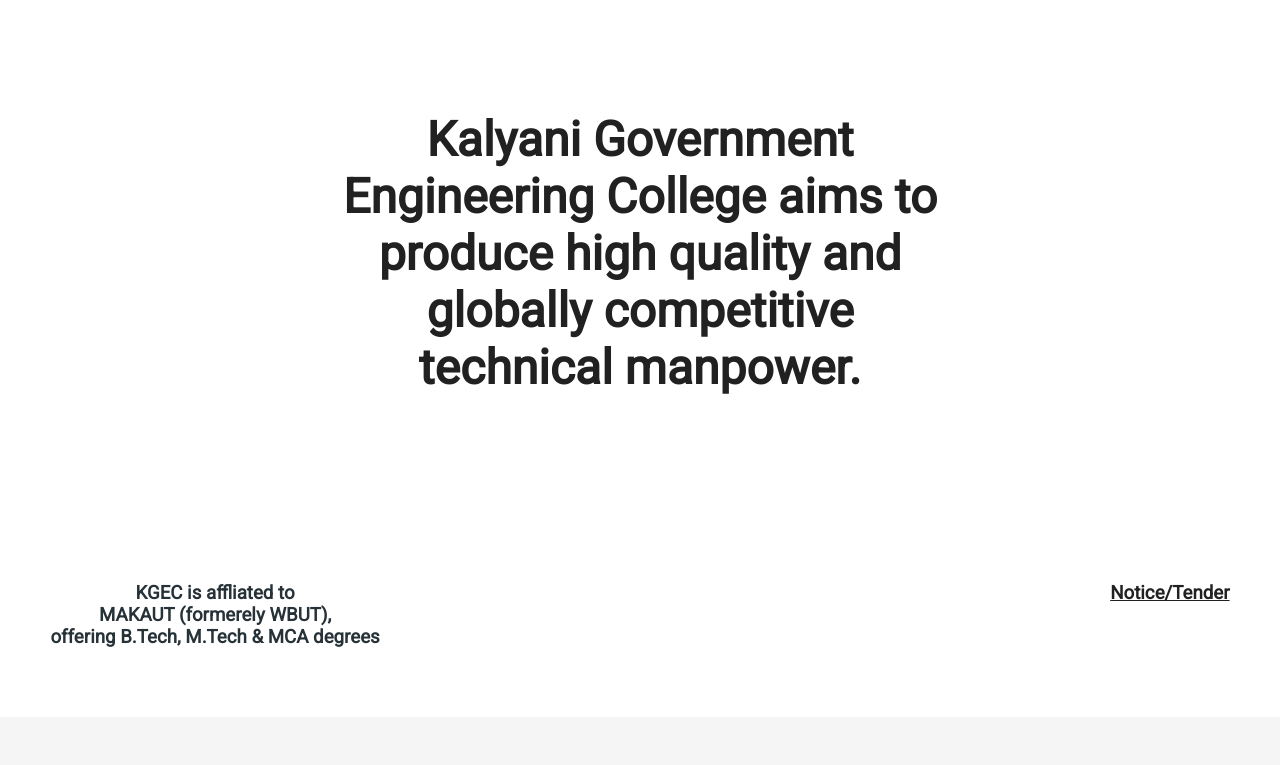
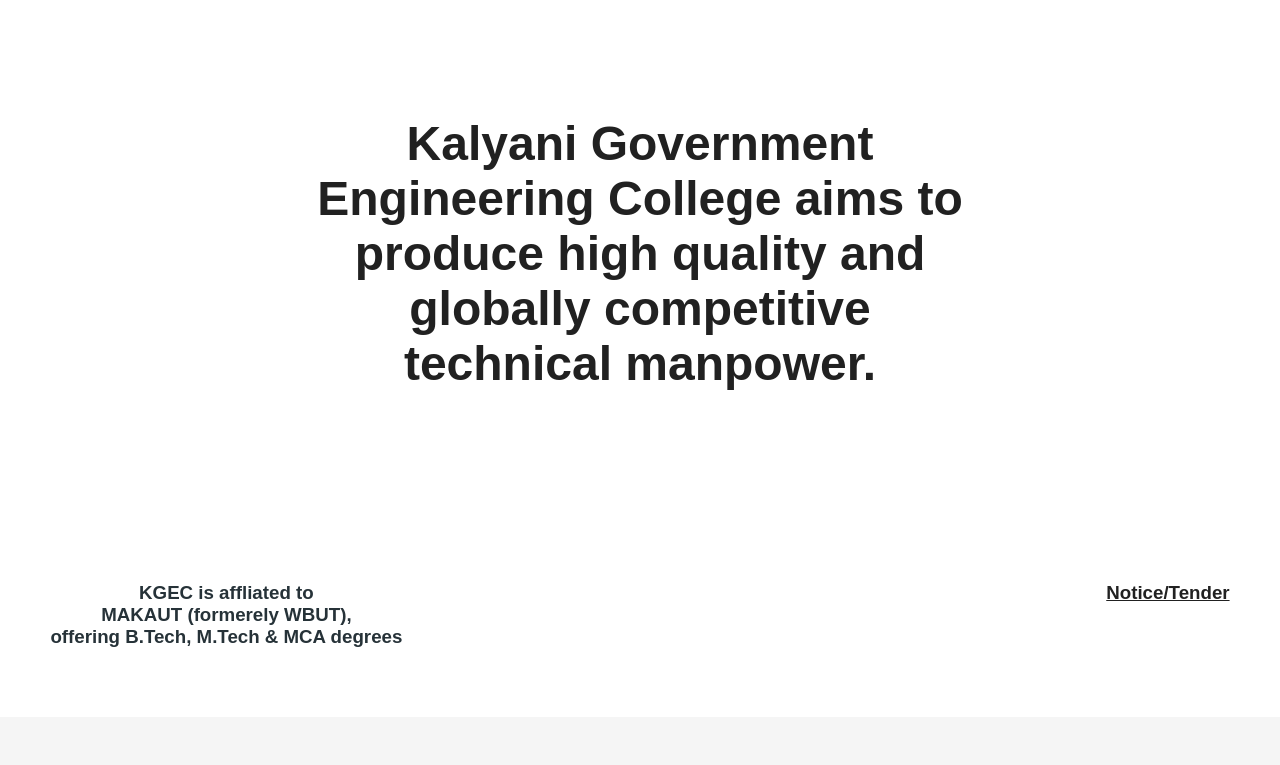
Before and after one commit to DeepSarkars/kgec, a plain HTML site: page index.html in a window 1280 px wide. Shown: the part 83-848 px from the top of the page. Drawn offline with Linux system fonts and the light colour scheme.

Commit message:
font change

```diff
--- a/css/index.css
+++ b/css/index.css
@@ -9,7 +9,7 @@ html {
     left: 0;
     top: 0;
     font-size: 100%;
-    font-family: 'Roboto', sans-serif;
+    font-family: sans-serif;
     color: #263238;
     box-sizing: border-box;
 }
--- a/index.html
+++ b/index.html
@@ -6,7 +6,7 @@
     <meta name="viewport" content="width=device-width, initial-scale=1.0">
     <title>KGEC</title>
     <link rel="stylesheet" href="css/index.css">
-    <link href="https://fonts.googleapis.com/css?family=Roboto" rel="stylesheet">
+    <!-- <link href="https://fonts.googleapis.com/css?family=Roboto" rel="stylesheet">  -->
 </head>
 
 <body>
```
